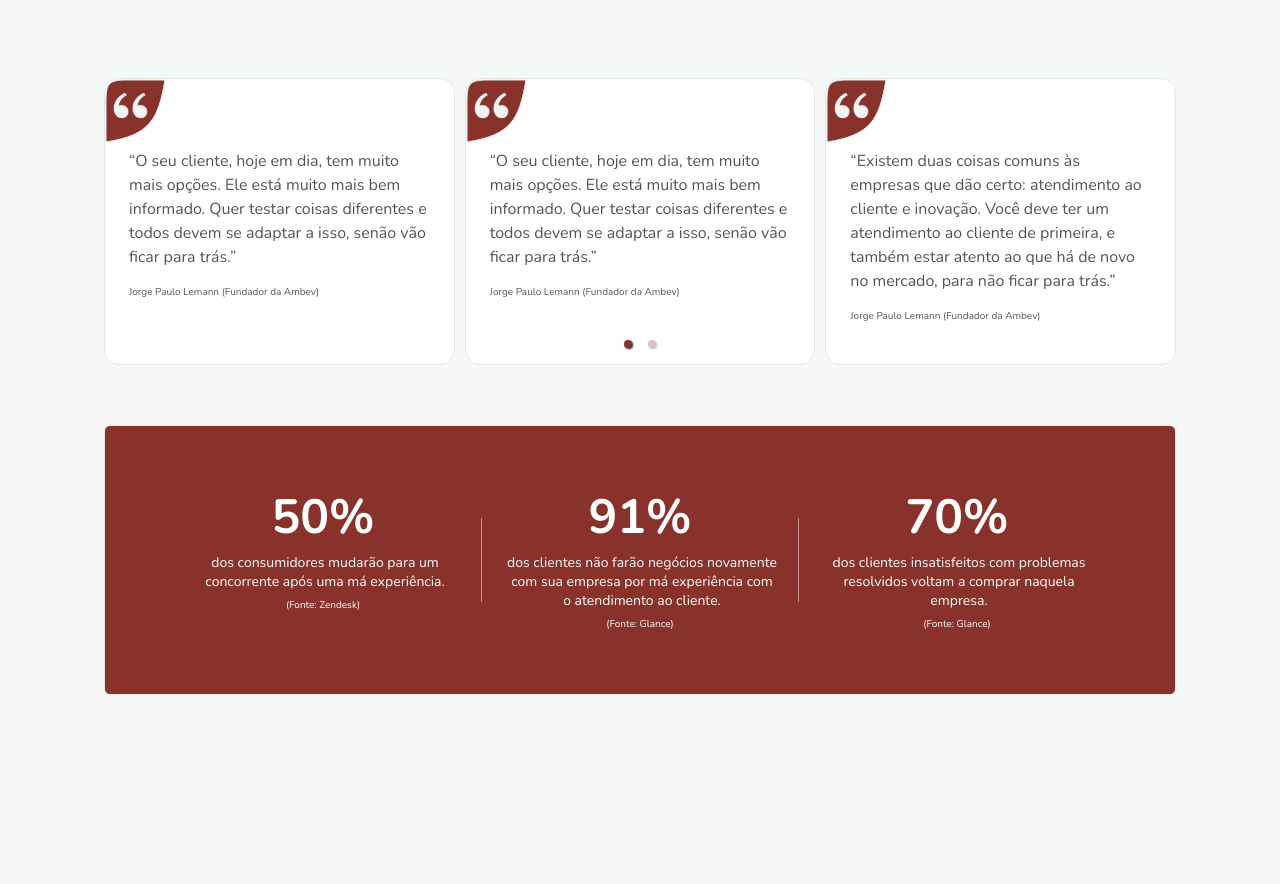
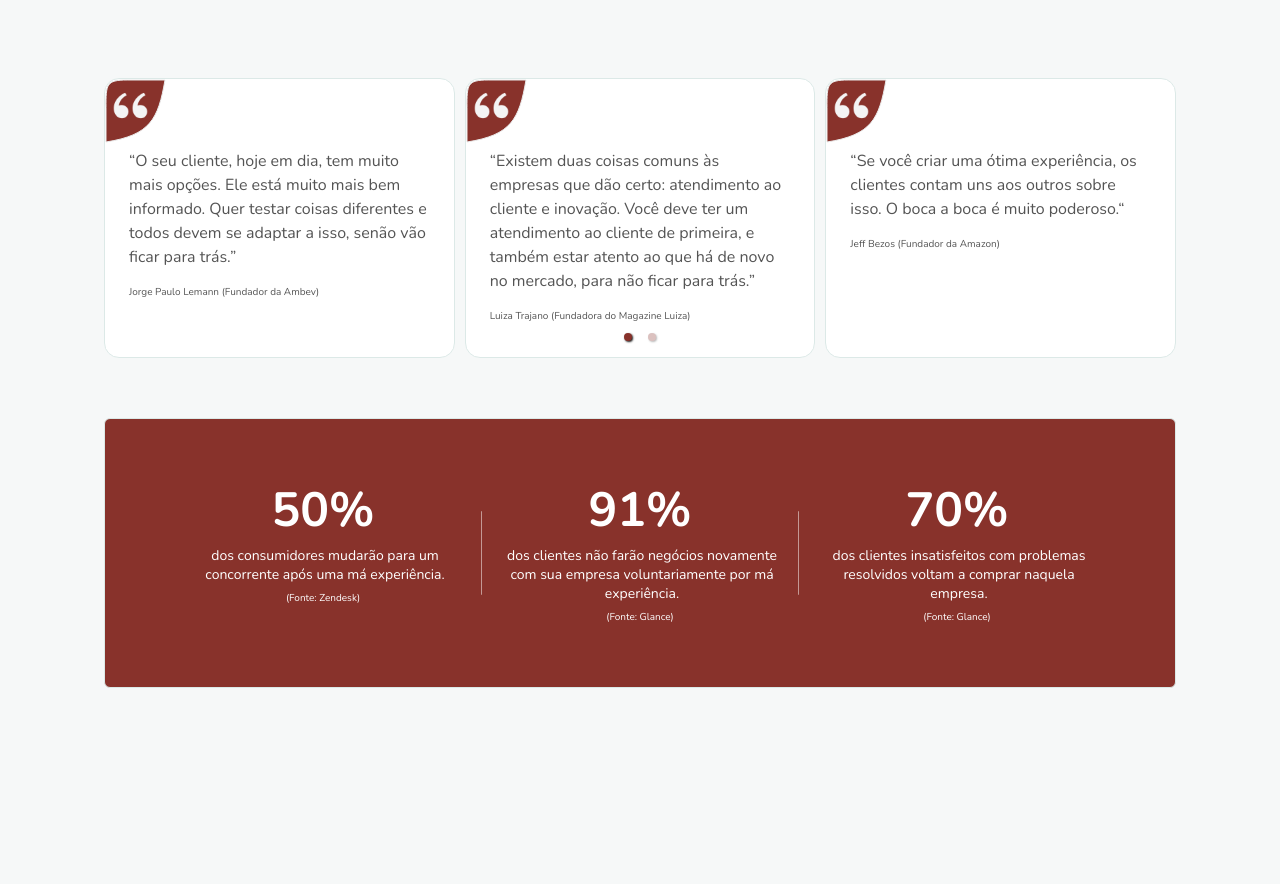
Before and after one commit to CodeTheFato/Verbaliza-site, a Next.js app: page / in a window 1280 px wide. Shown: the part 4029-4913 px from the top of the page. Built offline with nearby package versions, Linux system fonts and the light colour scheme.

Commit message:
feat: Updated section client

```diff
--- a/src/app/components/sectionClient/SectionClient.tsx
+++ b/src/app/components/sectionClient/SectionClient.tsx
@@ -46,11 +46,12 @@ export function SectionClient() {
                     alt="flow"
                   />
                   <h6>
-                    “O seu cliente, hoje em dia, tem muito mais opções. Ele está
-                    muito mais bem informado. Quer testar coisas diferentes e
-                    todos devem se adaptar a isso, senão vão ficar para trás.”
+                    “Existem duas coisas comuns às empresas que dão certo:
+                    atendimento ao cliente e inovação. Você deve ter um
+                    atendimento ao cliente de primeira, e também estar atento ao
+                    que há de novo no mercado, para não ficar para trás.”
                   </h6>
-                  <p>Jorge Paulo Lemann (Fundador da Ambev)</p>
+                  <p>Luiza Trajano (Fundadora do Magazine Luiza)</p>
                 </div>
                 <div className="card">
                   <Image
@@ -61,12 +62,10 @@ export function SectionClient() {
                     alt="flow"
                   />
                   <h6>
-                    “Existem duas coisas comuns às empresas que dão certo:
-                    atendimento ao cliente e inovação. Você deve ter um
-                    atendimento ao cliente de primeira, e também estar atento ao
-                    que há de novo no mercado, para não ficar para trás.”
+                    “Se você criar uma ótima experiência, os clientes contam uns
+                    aos outros sobre isso. O boca a boca é muito poderoso.“
                   </h6>
-                  <p>Jorge Paulo Lemann (Fundador da Ambev)</p>
+                  <p>Jeff Bezos (Fundador da Amazon)</p>
                 </div>
               </div>
 
@@ -80,11 +79,11 @@ export function SectionClient() {
                     alt="flow"
                   />
                   <h6>
-                    “O seu cliente, hoje em dia, tem muito mais opções. Ele está
-                    muito mais bem informado. Quer testar coisas diferentes e
-                    todos devem se adaptar a isso, senão vão ficar para trás.”
+                    “Só há um chefe. O cliente. E ele pode demitir todos na
+                    empresa, desde o presidente até os demais, simplesmente
+                    gastando seu dinheiro em outro lugar.“
                   </h6>
-                  <p>Jorge Paulo Lemann (Fundador da Ambev)</p>
+                  <p>Sam Walton (Fundador do Walmart)</p>
                 </div>
                 <div className="card">
                   <Image
@@ -95,11 +94,10 @@ export function SectionClient() {
                     alt="flow"
                   />
                   <h6>
-                    “O seu cliente, hoje em dia, tem muito mais opções. Ele está
-                    muito mais bem informado. Quer testar coisas diferentes e
-                    todos devem se adaptar a isso, senão vão ficar para trás.”
+                    “Seus clientes mais insatisfeitos são sua maior fonte de
+                    aprendizado.“
                   </h6>
-                  <p>Jorge Paulo Lemann (Fundador da Ambev)</p>
+                  <p>Bill Gates (Fundador da Microsoft)</p>
                 </div>
                 <div className="card">
                   <Image
@@ -110,11 +108,11 @@ export function SectionClient() {
                     alt="flow"
                   />
                   <h6>
-                    “O seu cliente, hoje em dia, tem muito mais opções. Ele está
-                    muito mais bem informado. Quer testar coisas diferentes e
-                    todos devem se adaptar a isso, senão vão ficar para trás.”
+                    “Os grandes vendedores são, antes de tudo, profundos
+                    conhecedores dos seus produtos e serviços, bem como dos
+                    desejos e necessidades dos seus clientes.”
                   </h6>
-                  <p>Jorge Paulo Lemann (Fundador da Ambev)</p>
+                  <p>Steve Jobs (Fundador da Apple)</p>
                 </div>
               </div>
             </Carousel>
@@ -138,8 +136,8 @@ export function SectionClient() {
             <div className="stat">
               <h3>91%</h3>
               <p>
-                dos clientes não farão negócios novamente com sua empresa por má
-                experiência com o atendimento ao cliente.
+                dos clientes não farão negócios novamente com sua empresa
+                voluntariamente por má experiência.
               </p>
               <span>(Fonte: Glance)</span>
             </div>
--- a/src/app/components/sectionClient/styles.css
+++ b/src/app/components/sectionClient/styles.css
@@ -20,6 +20,7 @@
   border-radius: 1.5rem;
   background-color: white;
   position:relative;
+  height:28rem;
 }
 #client .card .icon-quotes{
 position:absolute;
```
